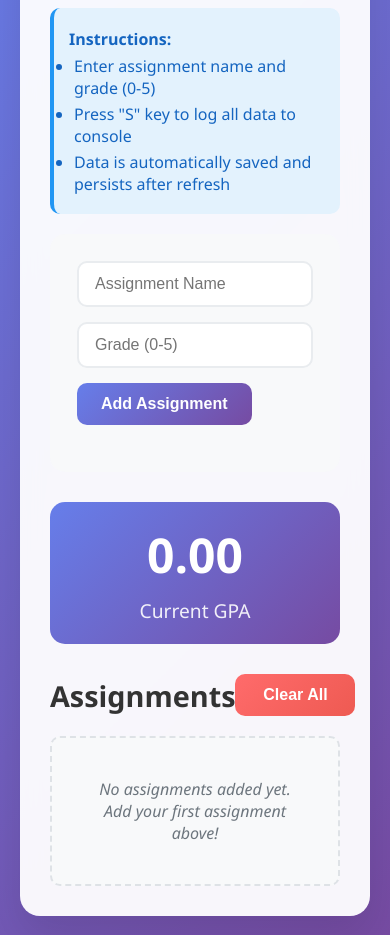
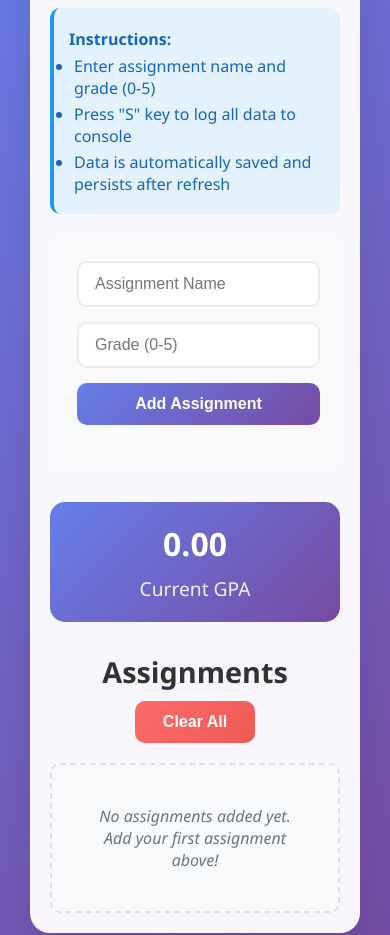
Before and after one commit to IH-honnette/alu-gpa-calculator, a plain HTML site: page index.html in a window 390 px wide. Shown: the part 182-1117 px from the top of the page. Drawn offline with Linux system fonts and the light colour scheme.

Commit message:
CSS Update

```diff
--- a/styles.css
+++ b/styles.css
@@ -229,3 +229,28 @@ button:active {
     display: none;
     animation: slideIn 0.3s ease;
 }
+
+
+@media (max-width: 600px) {
+    .container {
+        padding: 20px;
+        margin: 10px;
+    }
+
+    .input-group {
+        flex-direction: column;
+    }
+
+    input {
+        min-width: unset;
+    }
+
+    .gpa-value {
+        font-size: 2rem;
+    }
+
+    .assignments-header {
+        flex-direction: column;
+        gap: 10px;
+    }
+}
```
